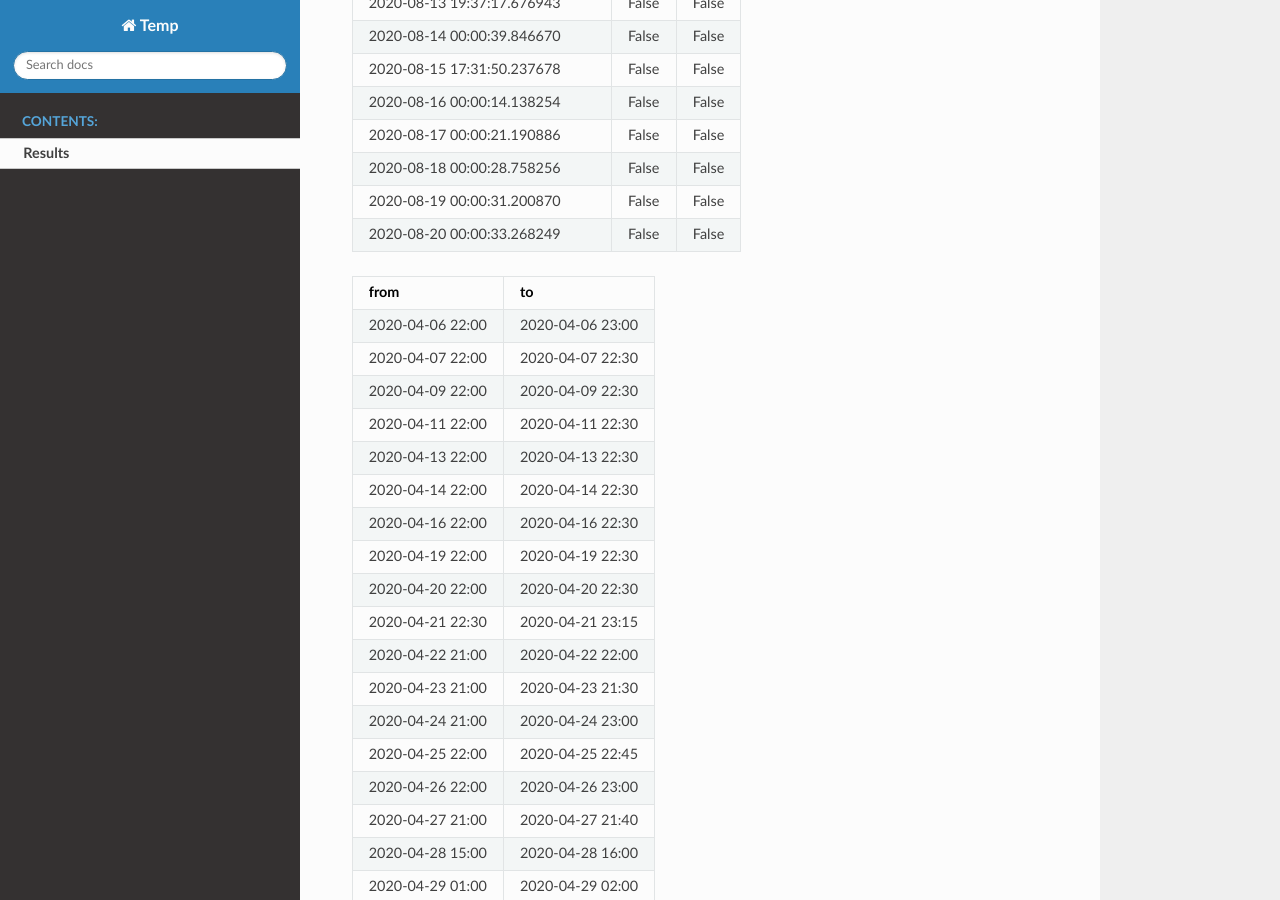
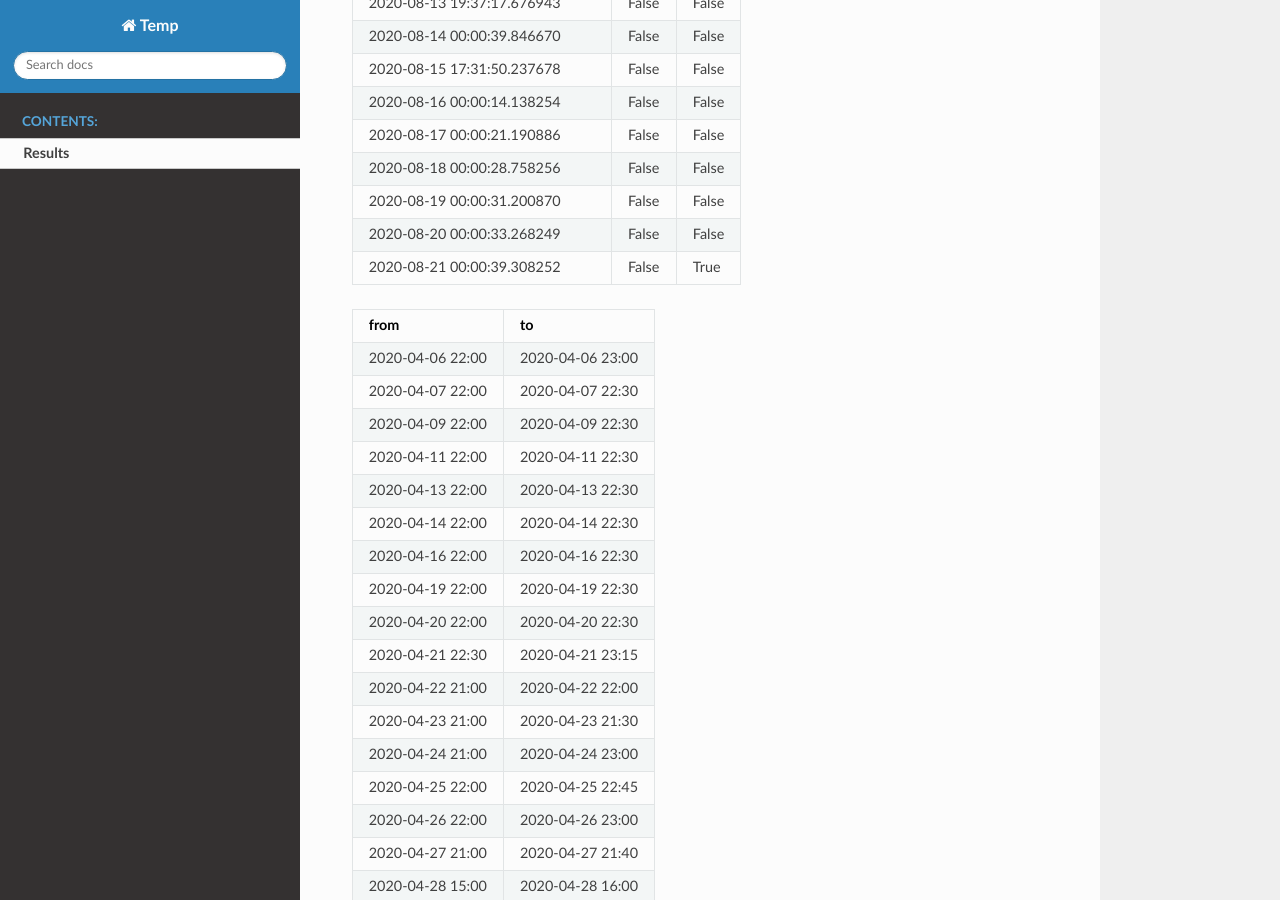
Before and after one commit to shlomow/queries-results, a Sphinx documentation site: the page built from source/results.rst, in a window 1280 px wide and 900 px high, scrolled down 4061 px. Built offline with Sphinx 7.4.7 and the Read the Docs theme 2.0.0, drawn with Linux system fonts in a browser that asks for light colours.

Commit message:
update results

```diff
--- a/source/results.rst
+++ b/source/results.rst
@@ -132,6 +132,7 @@ fifth experiment: 24.07.2020
    2020-08-18 00:00:28.758256, False, False
    2020-08-19 00:00:31.200870, False, False
    2020-08-20 00:00:33.268249, False, False
+   2020-08-21 00:00:39.308252, False, True
 
 .. csv-table::
    :header: "from", "to"
```
Also changed, not shown: results.json (+1 -1 lines).
